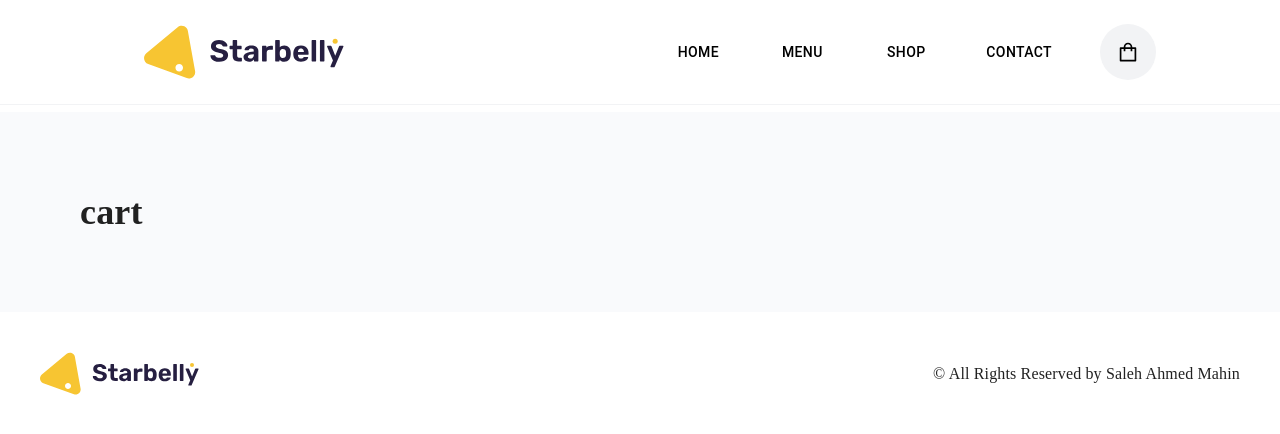
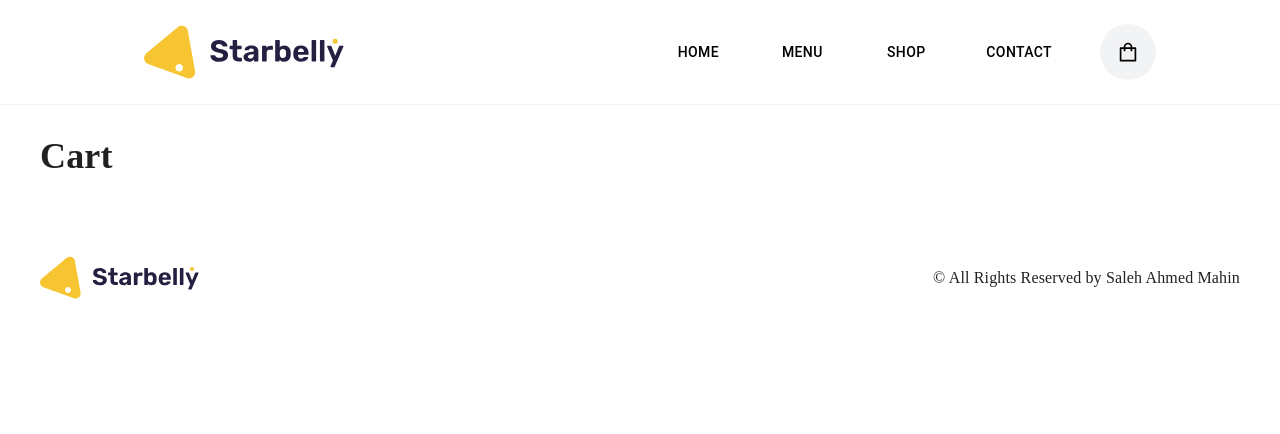
Before and after one commit to SalehAhmed19/restaurant, a React (Create React App) app: page /cart in a window 1280 px wide. Shown: the top 434 px of the page. Built offline with nearby package versions, Linux system fonts and the light colour scheme.

Commit message:
cart added

```diff
--- a/src/App.js
+++ b/src/App.js
@@ -3,6 +3,7 @@ import "./App.css";
 import CategoryMenu from "./Components/Isolated/CategoryMenu";
 import DrawerAppBar from "./Components/Shared/DrawerAppBar";
 import Footer from "./Components/Shared/Footer";
+import Cart from "./Pages/Cart";
 import FoodDetails from "./Pages/FoodDetails";
 import Home from "./Pages/Home";
 import OurMenu from "./Pages/OurMenu";
@@ -15,6 +16,7 @@ function App() {
         <Route path="/" element={<Home />} />
         <Route path="/our-menu" element={<OurMenu />} />
         <Route path="/our-menu/:id" element={<FoodDetails />} />
+        <Route path="/cart" element={<Cart />} />
         <Route path="/:name" element={<CategoryMenu />} />
       </Routes>
       <Footer />
--- a/src/Components/Shared/DrawerAppBar.jsx
+++ b/src/Components/Shared/DrawerAppBar.jsx
@@ -16,6 +16,7 @@ import Typography from "@mui/material/Typography";
 import Button from "@mui/material/Button";
 import logo from "../../Assets/logo.svg";
 import { AiOutlineShopping } from "react-icons/ai";
+import { Link } from "react-router-dom";
 
 const drawerWidth = 240;
 const navItems = ["Home", "Menu", "Shop", "Contact"];
@@ -92,9 +93,11 @@ function DrawerAppBar(props) {
             </Box>
           </div>
           <div>
-            <div className="h-14 w-14 bg-[#F2F3F5] flex justify-center items-center rounded-full">
-              <AiOutlineShopping className="text-2xl" />
-            </div>
+            <Link to="/cart">
+              <div className="h-14 w-14 bg-[#F2F3F5] flex justify-center items-center rounded-full">
+                <AiOutlineShopping className="text-2xl" />
+              </div>
+            </Link>
           </div>
         </Toolbar>
       </AppBar>
--- /dev/null
+++ b/src/Pages/Cart.jsx
@@ -0,0 +1,12 @@
+import React from "react";
+
+const Cart = () => {
+  return (
+    <div className="mt-24 p-10">
+      <h2 className="text-4xl font-bold">Cart</h2>
+      <div className="bg-[#F9FAFC]"></div>
+    </div>
+  );
+};
+
+export default Cart;
```
